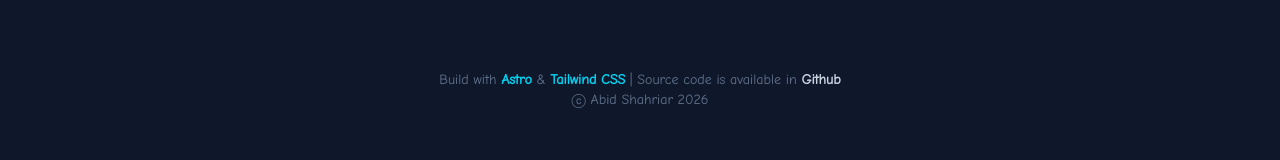
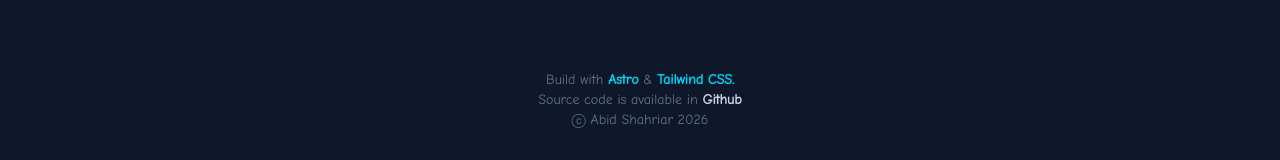
Before and after one commit to abidswapnil/portfolio, an Astro site in the folder Frontend/: page / in a window 1280 px wide. Shown: the part 4842-5002 px from the top of the page. Built offline with nearby package versions, Linux system fonts and the light colour scheme; Astro itself is replaced by a stand-in of ours.

Commit message:
polishing footer

```diff
--- a/Frontend/src/components/layout/Footer.astro
+++ b/Frontend/src/components/layout/Footer.astro
@@ -2,6 +2,7 @@
 ---
 
 <div class="relative bottom-10 text-center text-nowrap place-items-center text-sm md:text-md text-slate-500 font-serif">
-  <p>Build with <a target="_blank" href="https://astro.build/" class="font-semibold hover:underline text-cyan-400">Astro</a> & <a target="_blank" href="https://tailwindcss.com/" class="text-cyan-400 hover:underline font-semibold">Tailwind CSS</a> | Source code is available in <a target="_blank" href="" class="text-slate-300 font-semibold">Github</a></p>
+  <p>Build with <a target="_blank" href="https://astro.build/" class="font-semibold hover:underline text-cyan-400">Astro</a> & <a target="_blank" href="https://tailwindcss.com/" class="text-cyan-400 hover:underline font-semibold">Tailwind CSS.</a></p>
+  <p>Source code is available in <a target="_blank" href="https://github.com/abidswapnil/portfolio" class="text-slate-300 font-semibold">Github</a></p>
   <p>&#9426; Abid Shahriar 2026</p>
 </div>
```
